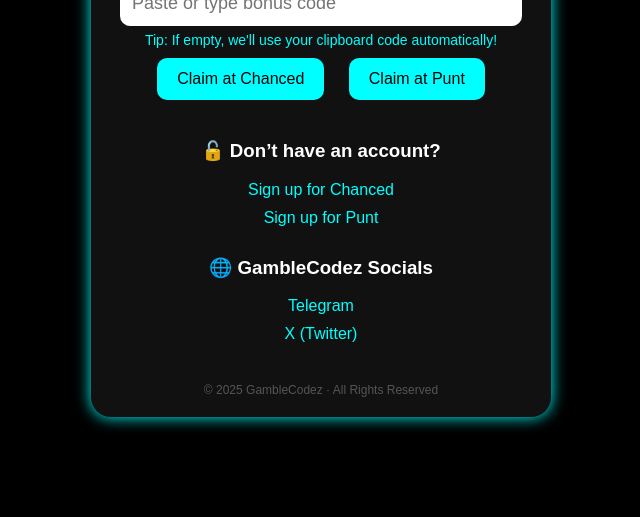
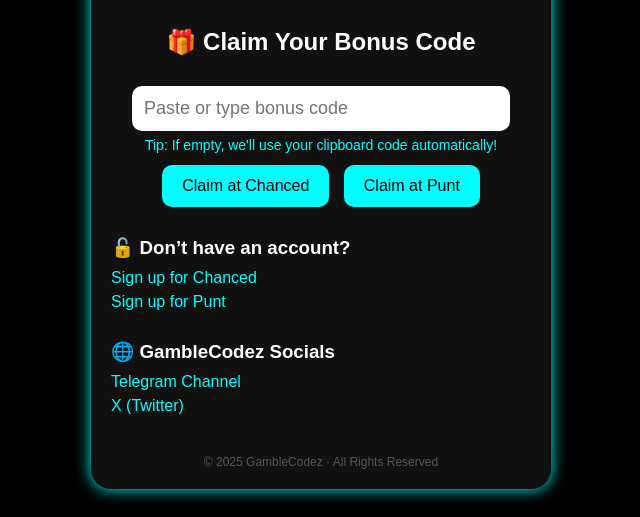
Before and after one commit to GambleCodezTG/Chanced-Punt-Bonus-Claimer, a plain HTML site: page index.html in a window 1280 px wide. Shown: the part 484-1001 px from the top of the page, without its empty margins (319-959 px from the left). Before the commit the page ends 929 px from the top, so only its background shows below. Drawn offline with Linux system fonts and the light colour scheme.

Commit message:
Update index.html

```diff
--- a/index.html
+++ b/index.html
@@ -1,8 +1,8 @@
 <!DOCTYPE html>
 <html lang="en">
 <head>
-  <meta charset="UTF-8">
-  <meta name="viewport" content="width=device-width, initial-scale=1.0">
+  <meta charset="UTF-8" />
+  <meta name="viewport" content="width=device-width, initial-scale=1" />
   <title>GambleCodez Bonus Claim</title>
   <style>
     body {
@@ -33,11 +33,13 @@
       border: none;
       outline: none;
       margin-top: 10px;
+      box-sizing: border-box;
     }
     .tooltip {
       font-size: 14px;
       color: #0ff;
       margin-top: 6px;
+      min-height: 18px;
     }
     button {
       background: #0ff;
@@ -46,20 +48,27 @@
       font-size: 16px;
       border: none;
       border-radius: 10px;
-      margin: 10px;
+      margin: 10px 5px 0 5px;
       cursor: pointer;
+      min-width: 130px;
+      transition: background 0.3s ease;
     }
     button:hover {
       background: #00e0e0;
     }
     .signup, .socials {
       margin-top: 30px;
+      text-align: left;
+    }
+    .signup h3, .socials h3 {
+      margin-bottom: 10px;
     }
     .signup a, .socials a {
       color: #0ff;
       display: block;
-      margin-top: 10px;
+      margin-top: 6px;
       text-decoration: none;
+      word-break: break-word;
     }
     .footer {
       margin-top: 40px;
@@ -70,25 +79,27 @@
 </head>
 <body>
   <div class="container">
-    <img src="https://i.imgur.com/UMTUGlK.png" alt="GambleCodez" class="banner" />
+    <img src="https://raw.githubusercontent.com/GambleCodezTG/Chanced-Punt-Bonus-Claimer/51e3fb1cee433e80be6f7f7c218e66e170c149e7/public/banner.png" alt="GambleCodez Banner" class="banner" />
 
     <h2>🎁 Claim Your Bonus Code</h2>
-    <input type="text" id="codeInput" placeholder="Paste or type bonus code" />
+    <input type="text" id="codeInput" placeholder="Paste or type bonus code" autocomplete="off" autocorrect="off" autocapitalize="none" spellcheck="false" />
     <div class="tooltip" id="tooltip">Tip: If empty, we'll use your clipboard code automatically!</div>
 
-    <button onclick="claim('chanced')">Claim at Chanced</button>
-    <button onclick="claim('punt')">Claim at Punt</button>
+    <div>
+      <button onclick="claim('chanced')">Claim at Chanced</button>
+      <button onclick="claim('punt')">Claim at Punt</button>
+    </div>
 
     <div class="signup">
       <h3>🔓 Don’t have an account?</h3>
-      <a href="https://chanced.com/c/ev1h43" target="_blank">Sign up for Chanced</a>
-      <a href="https://punt.com/c/857fdb" target="_blank">Sign up for Punt</a>
+      <a href="https://chanced.com/c/ev1h43" target="_blank" rel="noopener noreferrer">Sign up for Chanced</a>
+      <a href="https://punt.com/c/857fdb" target="_blank" rel="noopener noreferrer">Sign up for Punt</a>
     </div>
 
     <div class="socials">
       <h3>🌐 GambleCodez Socials</h3>
-      <a href="https://gamblecodez.com" target="_blank">Telegram</a>
-      <a href="https://x.gamblecodez.com" target="_blank">X (Twitter)</a>
+      <a href="https://t.me/GambleCodezDrops" target="_blank" rel="noopener noreferrer">Telegram Channel</a>
+      <a href="https://x.com/GambleCodez" target="_blank" rel="noopener noreferrer">X (Twitter)</a>
     </div>
 
     <div class="footer">
@@ -97,7 +108,7 @@
   </div>
 
   <script>
-    // Auto-fill from local storage if previously used
+    // Autofill from local storage if previously used
     window.onload = () => {
       const saved = localStorage.getItem("bonus_code");
       if (saved) {
```
